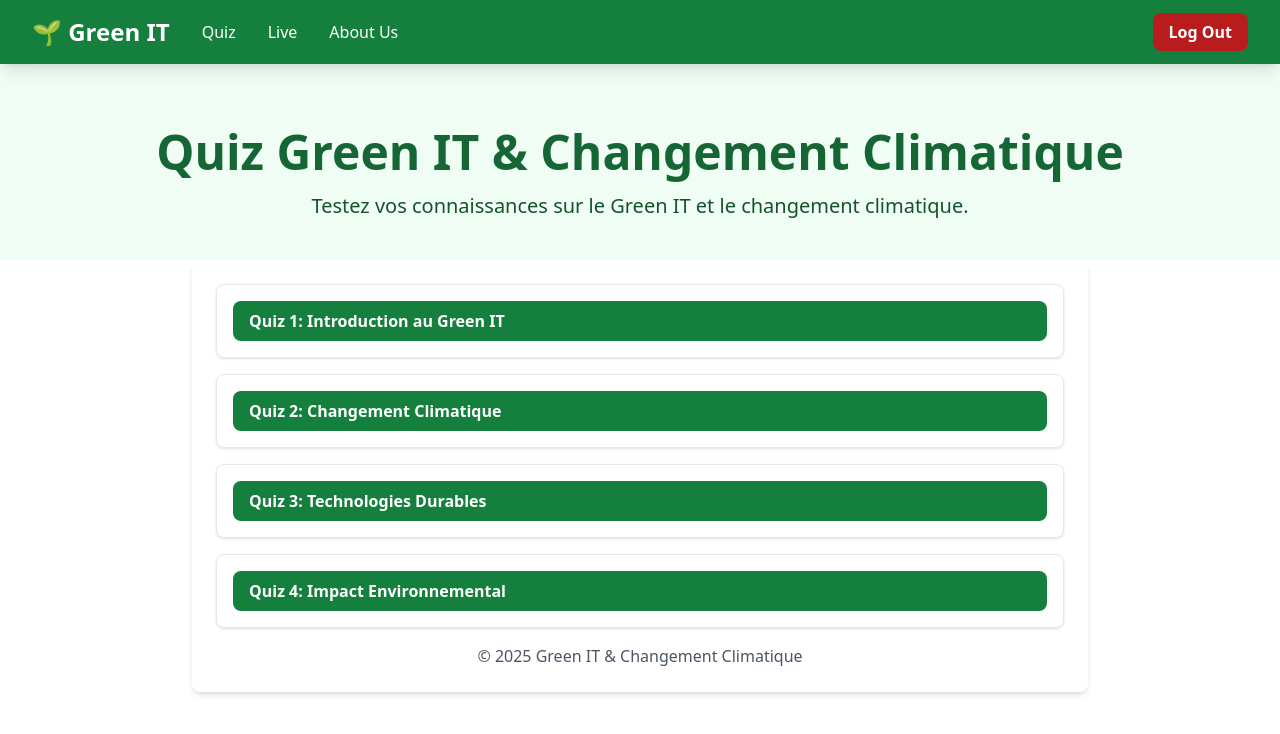
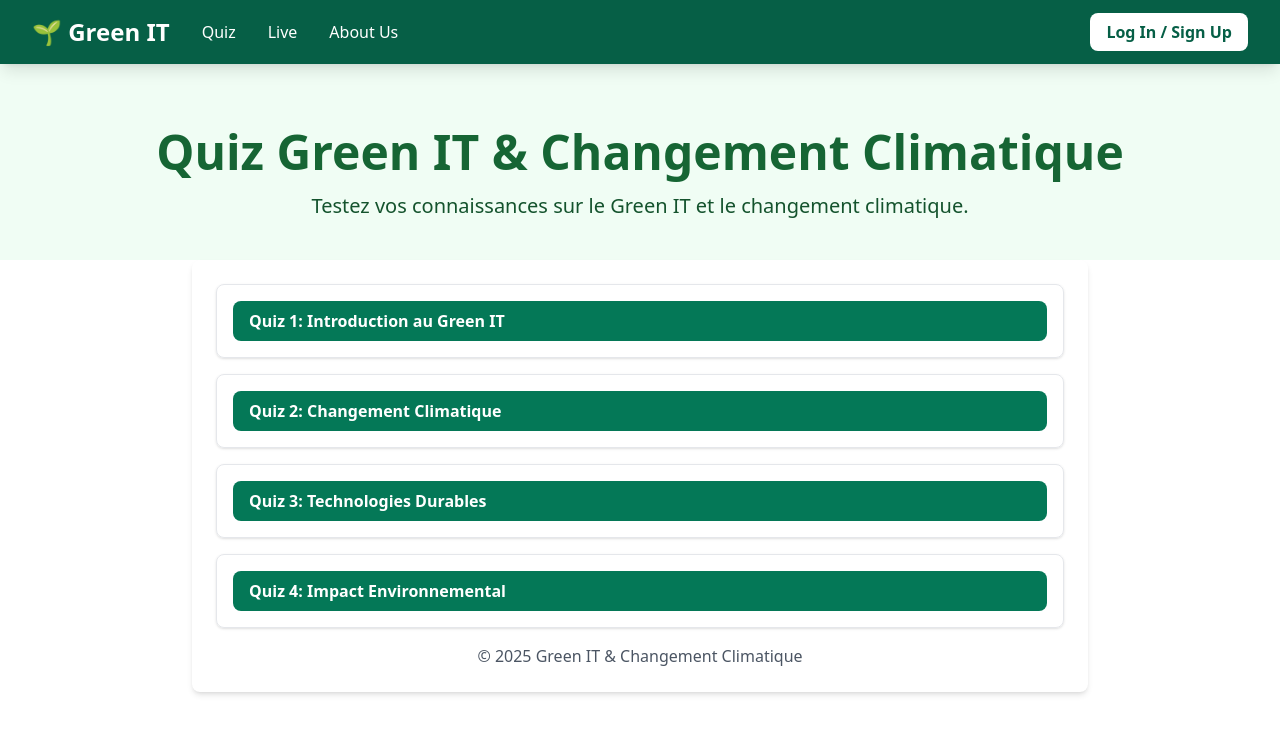
Before and after one commit to Lutow/Web_Project_GreenIT, a Flask app: page /quiz in a window 1280 px wide. Shown: the top 734 px of the page. Run offline with Flask 3, Linux system fonts and the light colour scheme; the visitor is signed in with stand-in values (Sample User, id 1); data that the repository does not hold is empty; some libraries are stand-ins or nearby versions.

Commit message:
Add files via upload

```diff
--- a/templates/quiz.html
+++ b/templates/quiz.html
@@ -14,22 +14,7 @@
   </script>
 </head>
 <body class="bg-white text-gray-800 font-sans">
-  <!-- Navbar -->
-  <nav class="bg-green-700 text-white fixed w-full z-50 shadow-lg">
-    <div class="max-w-7xl mx-auto px-4 sm:px-6 lg:px-8">
-      <div class="flex justify-between h-16 items-center">
-        <div class="flex items-center space-x-8">
-          <a href="/" class="text-2xl font-bold">🌱 Green IT</a>
-          <a href="/quiz" class="hover:text-green-200">Quiz</a>
-          <a href="/chart" class="hover:text-green-200">Live</a>
-          <a href="/about" class="hover:text-green-200">About Us</a>
-        </div>
-        <div>
-          <a href="/logout" class="bg-red-700 text-white px-4 py-2 rounded-lg hover:bg-red-800 font-semibold transition">Log Out</a>
-        </div>
-      </div>
-    </div>
-  </nav>
+  {% include 'navbar.html' %}
 
       <!-- Flash Message display block-->
   {% with messages = get_flashed_messages(with_categories=true) %}
@@ -68,7 +53,7 @@
 
    <main class="max-w-4xl mx-auto p-6 bg-white rounded-lg shadow-md space-y-4">
      <div class="border p-4 rounded-lg shadow">
-  <button onclick="toggleQuiz('quiz1')" class="w-full text-left bg-green-700 text-white px-4 py-2 rounded-lg hover:bg-green-800 font-semibold transition">
+  <button onclick="toggleQuiz('quiz1')" class="w-full text-left bg-emerald-700 text-white px-4 py-2 rounded-lg hover:bg-green-800 font-semibold transition">
     Quiz 1: Introduction au Green IT
   </button>
   <div id="quiz1" class="hidden mt-4">
@@ -114,14 +99,14 @@
           <label class="block"><input type="radio" name="q4" value="d" class="mr-2"> Utiliser uniquement des technologies anciennes</label>
         </div>
       </div>
-      <button type="submit" class="bg-green-700 text-white px-4 py-2 rounded-lg hover:bg-green-800 font-semibold transition">Valider Quiz 1</button>
+      <button type="submit" class="bg-emerald-700 text-white px-4 py-2 rounded-lg hover:bg-green-800 font-semibold transition">Valider Quiz 1</button>
     </form>
   </div>
 </div>
 
 
     <div class="border p-4 rounded-lg shadow">
-  <button onclick="toggleQuiz('quiz2')" class="w-full text-left bg-green-700 text-white px-4 py-2 rounded-lg hover:bg-green-800 font-semibold transition">
+  <button onclick="toggleQuiz('quiz2')" class="w-full text-left bg-emerald-700 text-white px-4 py-2 rounded-lg hover:bg-green-800 font-semibold transition">
     Quiz 2: Changement Climatique
   </button>
   <div id="quiz2" class="hidden mt-4">
@@ -167,14 +152,14 @@
           <label class="block"><input type="radio" name="q4" value="d" class="mr-2"> Aucun impact</label>
         </div>
       </div>
-      <button type="submit" class="bg-green-700 text-white px-4 py-2 rounded-lg hover:bg-green-800 font-semibold transition">Valider Quiz 2</button>
+      <button type="submit" class="bg-emerald-700 text-white px-4 py-2 rounded-lg hover:bg-green-800 font-semibold transition">Valider Quiz 2</button>
     </form>
   </div>
 </div>
 
 
     <div class="border p-4 rounded-lg shadow">
-  <button onclick="toggleQuiz('quiz3')" class="w-full text-left bg-green-700 text-white px-4 py-2 rounded-lg hover:bg-green-800 font-semibold transition">
+  <button onclick="toggleQuiz('quiz3')" class="w-full text-left bg-emerald-700 text-white px-4 py-2 rounded-lg hover:bg-green-800 font-semibold transition">
     Quiz 3: Technologies Durables
   </button>
   <div id="quiz3" class="hidden mt-4">
@@ -220,13 +205,13 @@
           <label class="block"><input type="radio" name="q4" value="d" class="mr-2"> Aucun défi</label>
         </div>
       </div>
-      <button type="submit" class="bg-green-700 text-white px-4 py-2 rounded-lg hover:bg-green-800 font-semibold transition">Valider Quiz 3</button>
+      <button type="submit" class="bg-emerald-700 text-white px-4 py-2 rounded-lg hover:bg-green-800 font-semibold transition">Valider Quiz 3</button>
     </form>
   </div>
 </div>
 
   <div class="border p-4 rounded-lg shadow">
-  <button onclick="toggleQuiz('quiz4')" class="w-full text-left bg-green-700 text-white px-4 py-2 rounded-lg hover:bg-green-800 font-semibold transition">
+  <button onclick="toggleQuiz('quiz4')" class="w-full text-left bg-emerald-700 text-white px-4 py-2 rounded-lg hover:bg-green-800 font-semibold transition">
     Quiz 4: Impact Environnemental
   </button>
   <div id="quiz4" class="hidden mt-4">
@@ -272,7 +257,7 @@
           <label class="block"><input type="radio" name="q4" value="d" class="mr-2"> Ignorer l'impact environnemental</label>
         </div>
       </div>
-      <button type="submit" class="bg-green-700 text-white px-4 py-2 rounded-lg hover:bg-green-800 font-semibold transition">Valider Quiz 4</button>
+      <button type="submit" class="bg-emerald-700 text-white px-4 py-2 rounded-lg hover:bg-green-800 font-semibold transition">Valider Quiz 4</button>
     </form>
   </div>
 </div>
@@ -282,5 +267,6 @@
   <footer class="mt-10 text-center text-gray-600">
     <p>&copy; 2025 Green IT & Changement Climatique</p>
   </footer>
+   </main>
 </body>
 </html>
```
Also changed, not shown: templates/menu.html (+28 -5 lines).
